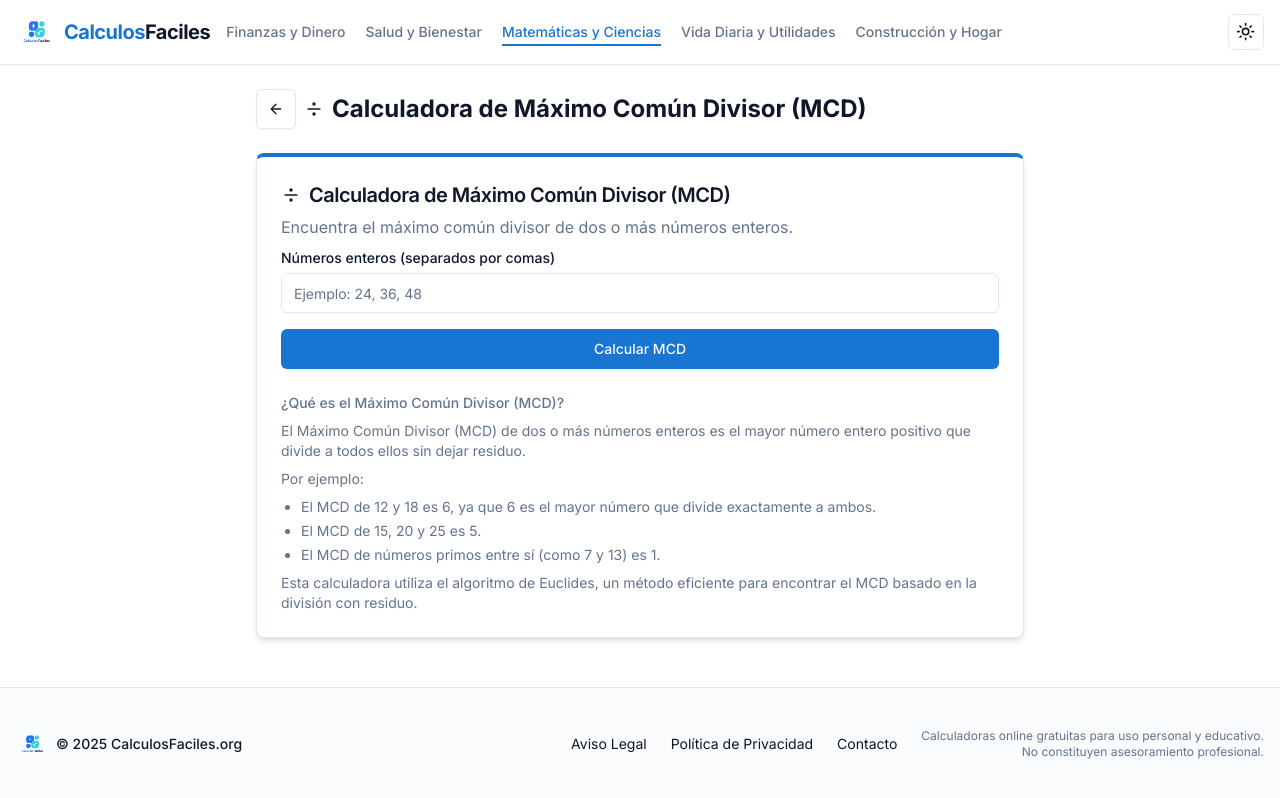
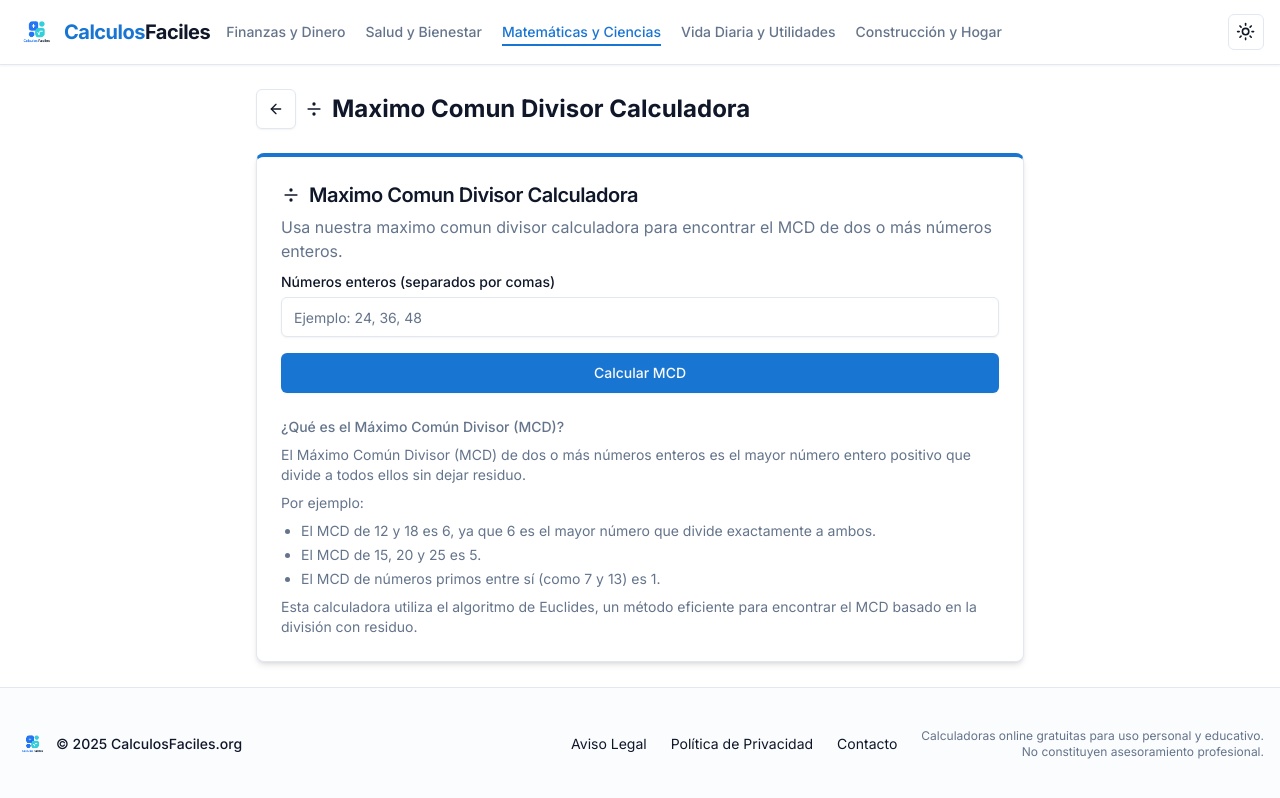
Before and after one commit to zhongjiayu2025/Calculadoras, a Next.js app: page /categoria/matematicas-ciencias/mcd in a window 1280 px wide. Built offline with nearby package versions, Linux system fonts and the light colour scheme.

Commit message:
Update page.tsx

```diff
--- a/app/categoria/matematicas-ciencias/mcd/page.tsx
+++ b/app/categoria/matematicas-ciencias/mcd/page.tsx
@@ -87,8 +87,8 @@ export default function McdPage() {
 
   return (
     <CalculatorLayout
-      title="Calculadora de Máximo Común Divisor (MCD)"
-      description="Encuentra el máximo común divisor de dos o más números enteros."
+      title="Maximo Comun Divisor Calculadora"
+      description="Usa nuestra maximo comun divisor calculadora para encontrar el MCD de dos o más números enteros."
       icon="Divide"
       backTo="/categoria/matematicas-ciencias"
       backToLabel="Matemáticas y Ciencias"
```
